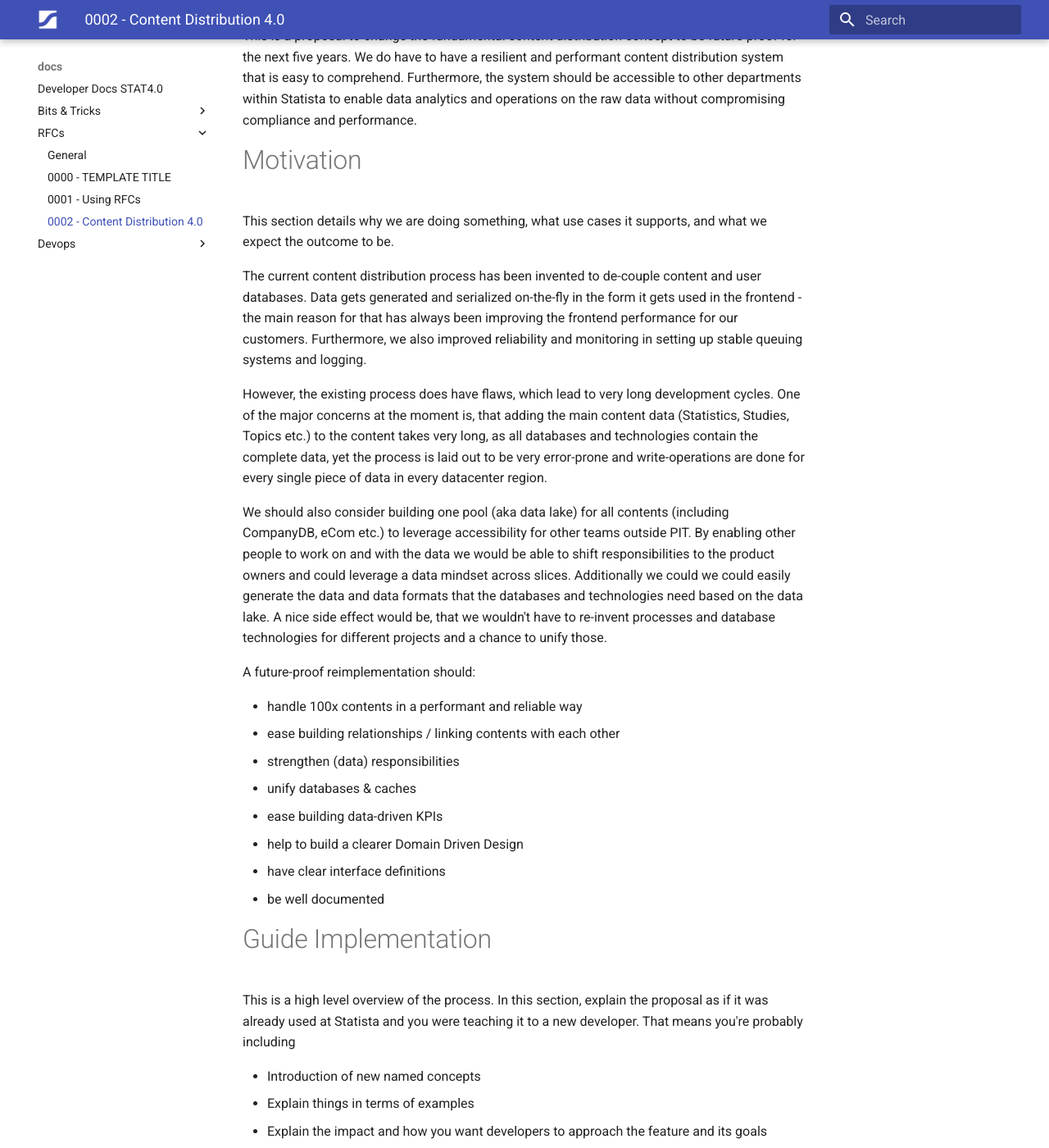
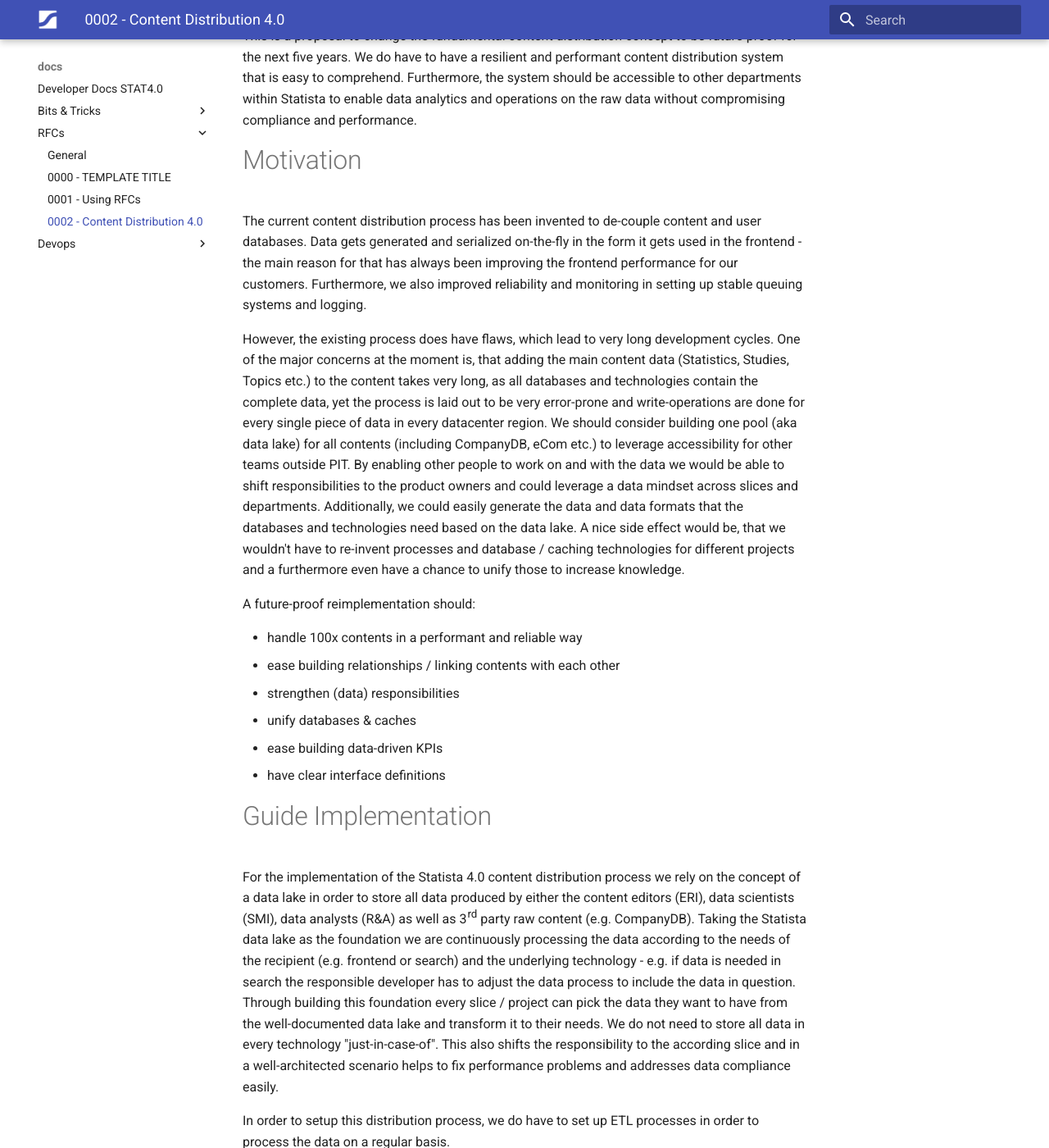
Before and after one commit to statista/docs-developers, an MkDocs documentation site: the page built from docs/RFCs/0002-content-distribution-4.0.md, in a window 1280 px wide and 1400 px high, scrolled down 230 px. Shown: the whole window at 82% size. Built offline with MkDocs 1.6.1 and Material for MkDocs 9.7.7, drawn with Linux system fonts in a browser that asks for light colours; some of the changed text lies outside the part shown.

```diff
--- a/docs/RFCs/0002-content-distribution-4.0.md
+++ b/docs/RFCs/0002-content-distribution-4.0.md
@@ -11,13 +11,10 @@ PR: <blank>
 This is a proposal to change the fundamental content distribution concept to be future-proof for the next five years. We do have to have a resilient and performant content distribution system that is easy to comprehend. Furthermore, the system should be accessible to other departments within Statista to enable data analytics and operations on the raw data without compromising compliance and performance.
 
 # Motivation
-This section details why we are doing something, what use cases it supports, and what we expect the outcome to be.
 
 The current content distribution process has been invented to de-couple content and user databases. Data gets generated and serialized on-the-fly in the form it gets used in the frontend - the main reason for that has always been improving the frontend performance for our customers. Furthermore, we also improved reliability and monitoring in setting up stable queuing systems and logging.
 
-However, the existing process does have flaws, which lead to very long development cycles. One of the major concerns at the moment is, that adding the main content data (Statistics, Studies, Topics etc.) to the content takes very long, as all databases and technologies contain the complete data, yet the process is laid out to be very error-prone and write-operations are done for every single piece of data in every datacenter region.
-
-We should also consider building one pool (aka data lake) for all contents (including CompanyDB, eCom etc.) to leverage accessibility for other teams outside PIT. By enabling other people to work on and with the data we would be able to shift responsibilities to the product owners and could leverage a data mindset across slices. Additionally we could we could easily generate the data and data formats that the databases and technologies need based on the data lake. A nice side effect would be, that we wouldn't have to re-invent processes and database technologies for different projects and a chance to unify those.
+However, the existing process does have flaws, which lead to very long development cycles. One of the major concerns at the moment is, that adding the main content data (Statistics, Studies, Topics etc.) to the content takes very long, as all databases and technologies contain the complete data, yet the process is laid out to be very error-prone and write-operations are done for every single piece of data in every datacenter region. We should consider building one pool (aka data lake) for all contents (including CompanyDB, eCom etc.) to leverage accessibility for other teams outside PIT. By enabling other people to work on and with the data we would be able to shift responsibilities to the product owners and could leverage a data mindset across slices and departments. Additionally, we could easily generate the data and data formats that the databases and technologies need based on the data lake. A nice side effect would be, that we wouldn't have to re-invent processes and database / caching technologies for different projects and a furthermore even have a chance to unify those to increase knowledge.
 
 A future-proof reimplementation should:
 
@@ -26,14 +23,22 @@ A future-proof reimplementation should:
 * strengthen (data) responsibilities
 * unify databases & caches
 * ease building data-driven KPIs
-* help to build a clearer Domain Driven Design
 * have clear interface definitions
-* be well documented
 
 # Guide Implementation
-This is a high level overview of the process. In this section, explain the proposal as if it was already used at Statista and you were teaching it to a new developer. That means you're probably including
+
+For the implementation of the Statista 4.0 content distribution process we rely on the concept of a data lake in order to store all data produced by either the content editors (ERI), data scientists (SMI), data analysts (R&A) as well as 3rd party raw content (e.g. CompanyDB). Taking the Statista data lake as the foundation we are continuously processing the data according to the needs of the recipient (e.g. frontend or search) and the underlying technology - e.g. if data is needed in search the responsible developer has to adjust the data process to include the data in question. Through building this foundation every slice / project can pick the data they want to have from the well-documented data lake and transform it to their needs. We do not need to store all data in every technology "just-in-case-of". This also shifts the responsibility to the according slice and in a well-architected scenario helps to fix performance problems and addresses data compliance easily.
+
+In order to setup this distribution process, we do have to set up ETL processes in order to process the data on a regular basis.
+> **Open Question:** This should be as often as possible, but only as often as necessary. As a thumb-rule we should refresh all data at least every three hours but shouldn't refresh more than once in fifteen minutes.
+
 
 * Introduction of new named concepts
+
+- Data Lake
+- ETL Processes / Glue
+- Event Stream
+
 * Explain things in terms of examples
 * Explain the impact and how you want developers to approach the feature and its goals
 * If applicable, provide sample errors / warnings / or migration guidance
@@ -48,11 +53,29 @@ This section provides space for deep technical details as required in the RFC. Y
 
 You can (and should) expand on the examples you used in the Guide Implementation and provide additional context.
 
+In a perfect scenario we do not have to change a lot as content is processed from the old implementation to the new distribution process by only adding another consumer to the queuing system that does write the messages to the event stream. The backend systems can be switched one by one, simply changing the consuming endpoint to the new version once it was developed and deployed. In this way both systems can exist next to each other for quite a long time, although the final switch should be terminated - it can be done by only writing to the event bus, leaving the old queuing system untouched.
+
+
 # Drawbacks
 You should explain why we _wouldn't_ do this. There is a cost associated with these changes, and while there wouldn't be an RFC if the benefits didn't outweigh the drawbacks, your readers might not know all of the tradeoffs being made.
 
+- ETL Processes
+    - learnings for developers
+    - code in unknown domain
+    - code duplication in different "views"
+- Cloud Provider
+    - further lock-in through ETL Processes
+    -
+
+halten die APIs das durch?
+
+
 # Alternatives
 You need to answer why this design is the right design. To do so, you need to understand all of the possible alternatives. You should list alternate designs and ideas and why they weren't considered for the solution. This ensures due diligence has been done on the proposal.
+
+- wie bisher
+- "API Variante" - einbauen von Legacy Switches in alle Prozesse
+
 
 # Unresolved Questions
 You should gather any open questions and either list them in the document (folks often use markdown quoting) or add them to this section at the end of the document. If you want to mark unresolved options inline
```
Also changed, not shown: docs/images/architecture40_c4_system_container.png (added), docs/images/architecture40_c4_system_context.png (added).
